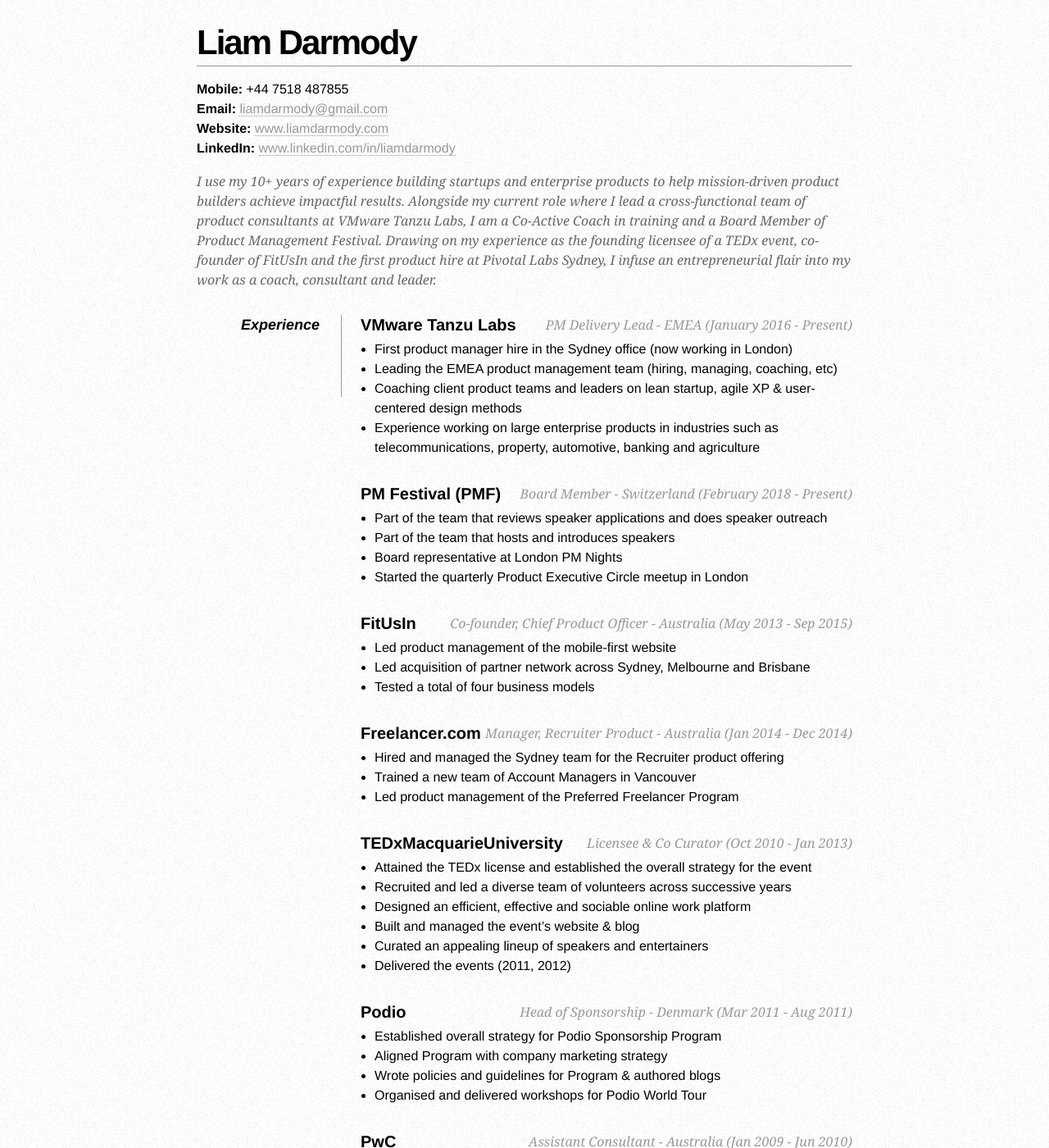
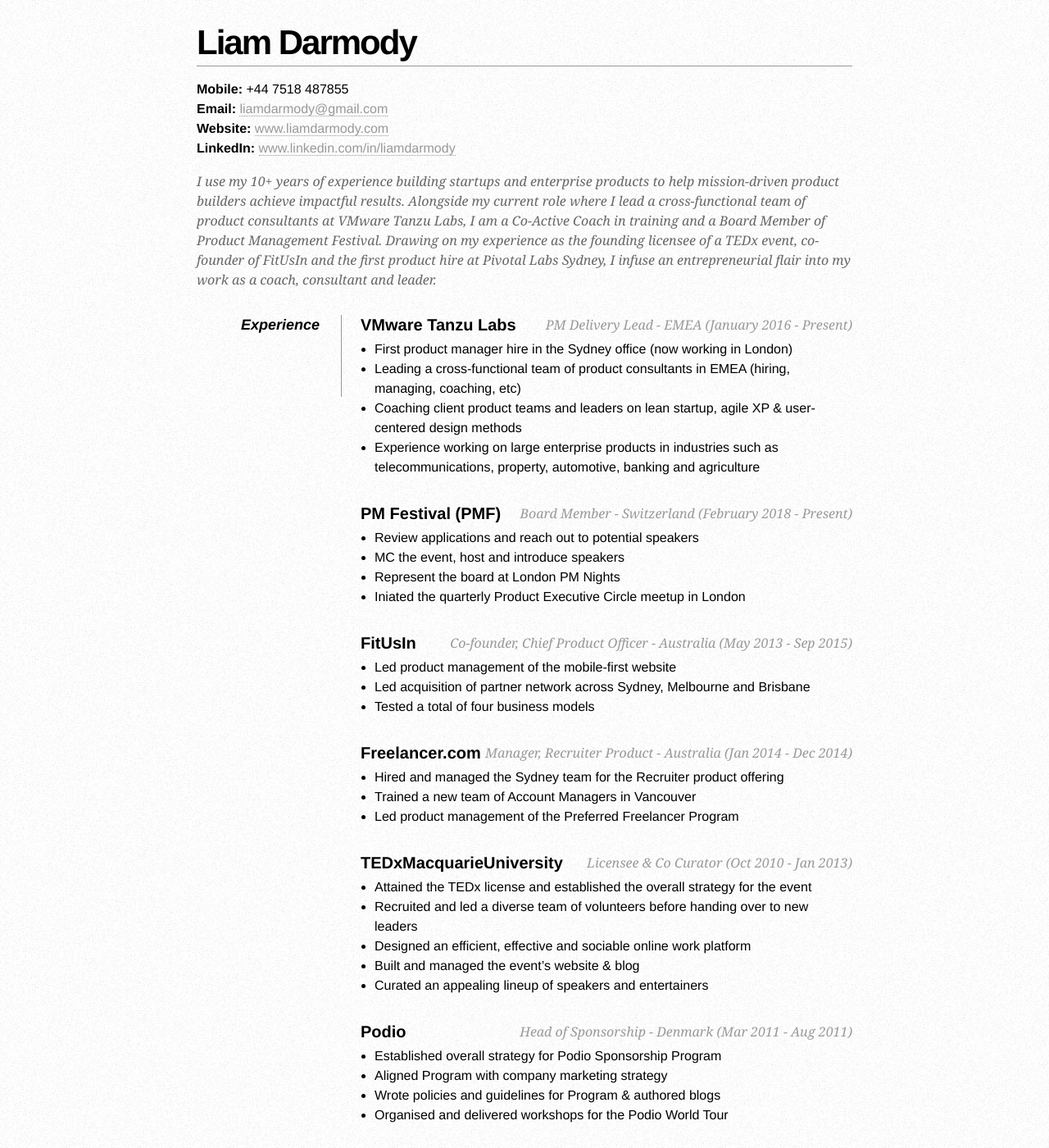
Before and after one commit to liamdarmody/liamdarmody.github.io, a Jekyll site: the page built from resume.html, in a window 1280 px wide and 1400 px high. Shown: the whole window at 82% size. Built offline with Jekyll 4.4.1, drawn with Linux system fonts in a browser that asks for light colours; Markdown is read by kramdown in place of the engine named in the settings.

Commit message:
Update resume.html

```diff
--- a/resume.html
+++ b/resume.html
@@ -37,17 +37,17 @@
       <h2>VMware Tanzu Labs <span>PM Delivery Lead - EMEA (January 2016 - Present)</span></h2>
       <ul>
         <li>First product manager hire in the Sydney office (now working in London)</li>
-        <li>Leading the EMEA product management team (hiring, managing, coaching, etc)</li>
+        <li>Leading a cross-functional team of product consultants in EMEA (hiring, managing, coaching, etc)</li>
         <li>Coaching client product teams and leaders on lean startup, agile XP &amp; user-centered design methods</li>
         <li>Experience working on large enterprise products in industries such as telecommunications, property, automotive, banking and agriculture</li>
       </ul>
 
       <h2>PM Festival (PMF) <span>Board Member - Switzerland (February 2018 - Present)</span></h2>
       <ul>
-        <li>Part of the team that reviews speaker applications and does speaker outreach</li>
-        <li>Part of the team that hosts and introduces speakers</li>
-        <li>Board representative at London PM Nights</li>
-        <li>Started the quarterly Product Executive Circle meetup in London</li>
+        <li>Review applications and reach out to potential speakers</li>
+        <li>MC the event, host and introduce speakers</li>
+        <li>Represent the board at London PM Nights</li>
+        <li>Iniated the quarterly Product Executive Circle meetup in London</li>
       </ul>
 
       <h2>FitUsIn <span>Co-founder, Chief Product Officer - Australia (May 2013 - Sep 2015)</span></h2>
@@ -67,11 +67,10 @@
       <h2>TEDxMacquarieUniversity <span>Licensee &amp; Co Curator (Oct 2010 - Jan 2013)</span></h2>
       <ul>
         <li>Attained the TEDx license and established the overall strategy for the event</li>
-        <li>Recruited and led a diverse team of volunteers across successive years</li>
+        <li>Recruited and led a diverse team of volunteers before handing over to new leaders</li>
         <li>Designed an efficient, effective and sociable online work platform</li>
         <li>Built and managed the event’s website &amp; blog</li>
         <li>Curated an appealing lineup of speakers and entertainers</li>
-        <li>Delivered the events (2011, 2012)</li>
       </ul>
 
       <h2>Podio <span>Head of Sponsorship - Denmark (Mar 2011 - Aug 2011)</span></h2>
```
Also changed, not shown: other parts of resume.html (+1 -1 lines).
